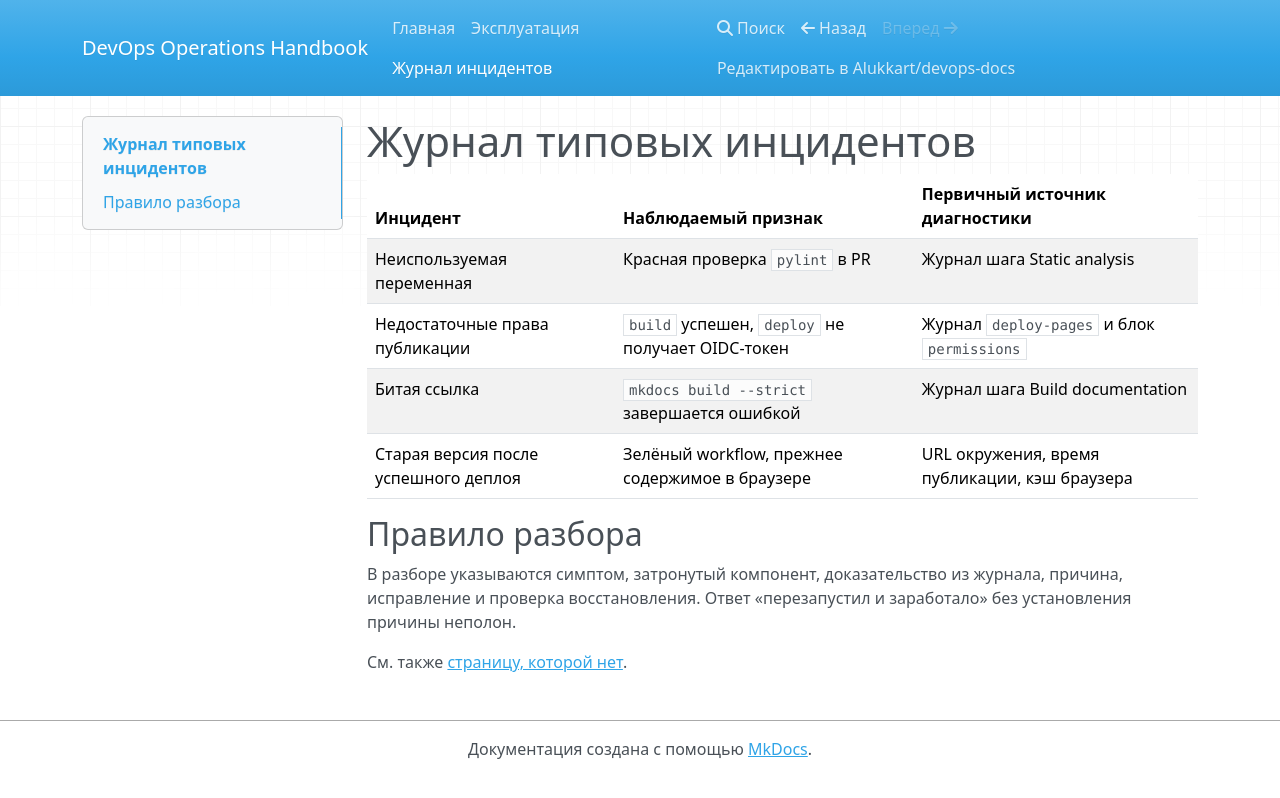
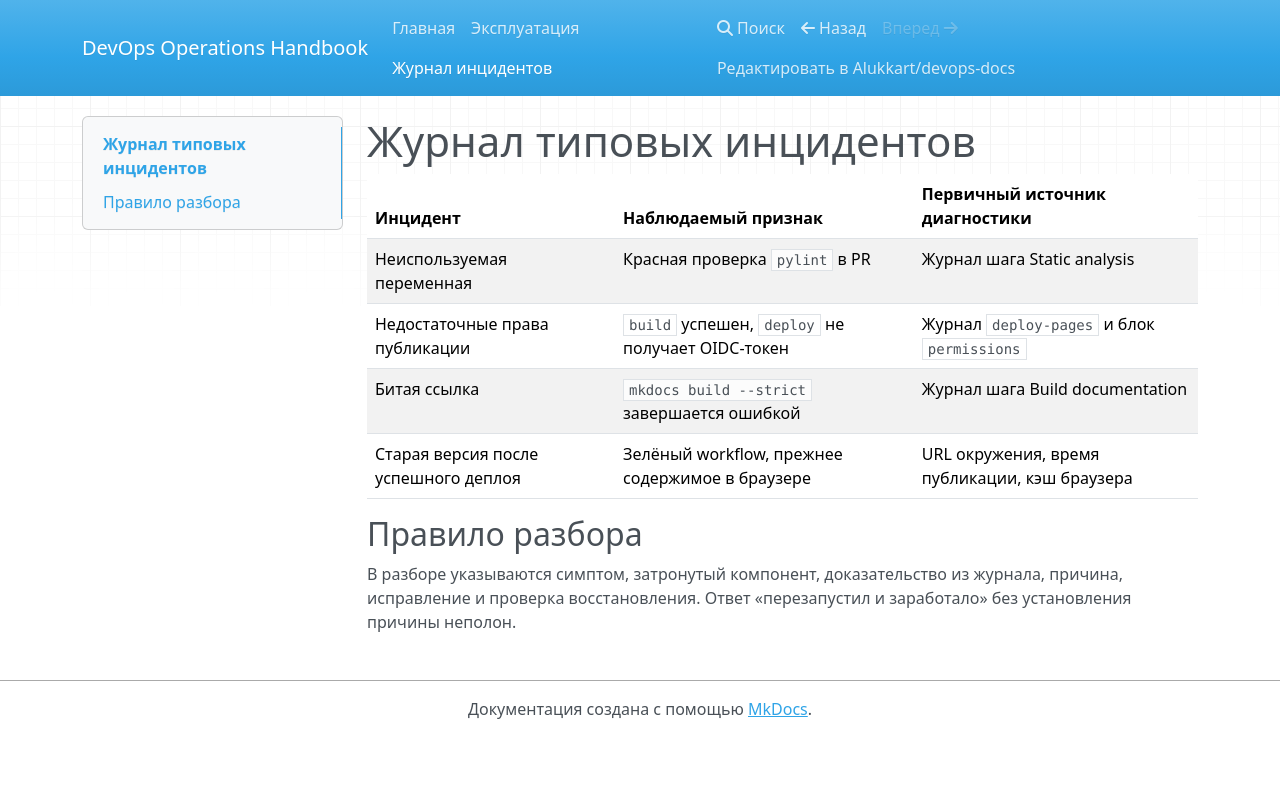
Before and after one commit to Alukkart/devops-docs, an MkDocs documentation site: the page built from docs/incidents.md, in a window 1280 px wide. Shown: the top 798 px of the page. Built offline with MkDocs 1.6.1, drawn with Linux system fonts in a browser that asks for light colours; nearby versions of some CDN libraries.

Commit message:
docs: remove link to missing page

```diff
--- a/docs/incidents.md
+++ b/docs/incidents.md
@@ -10,5 +10,3 @@
 ## Правило разбора
 
 В разборе указываются симптом, затронутый компонент, доказательство из журнала, причина, исправление и проверка восстановления. Ответ «перезапустил и заработало» без установления причины неполон.
-
-См. также [страницу, которой нет](missing-page.md).
```
